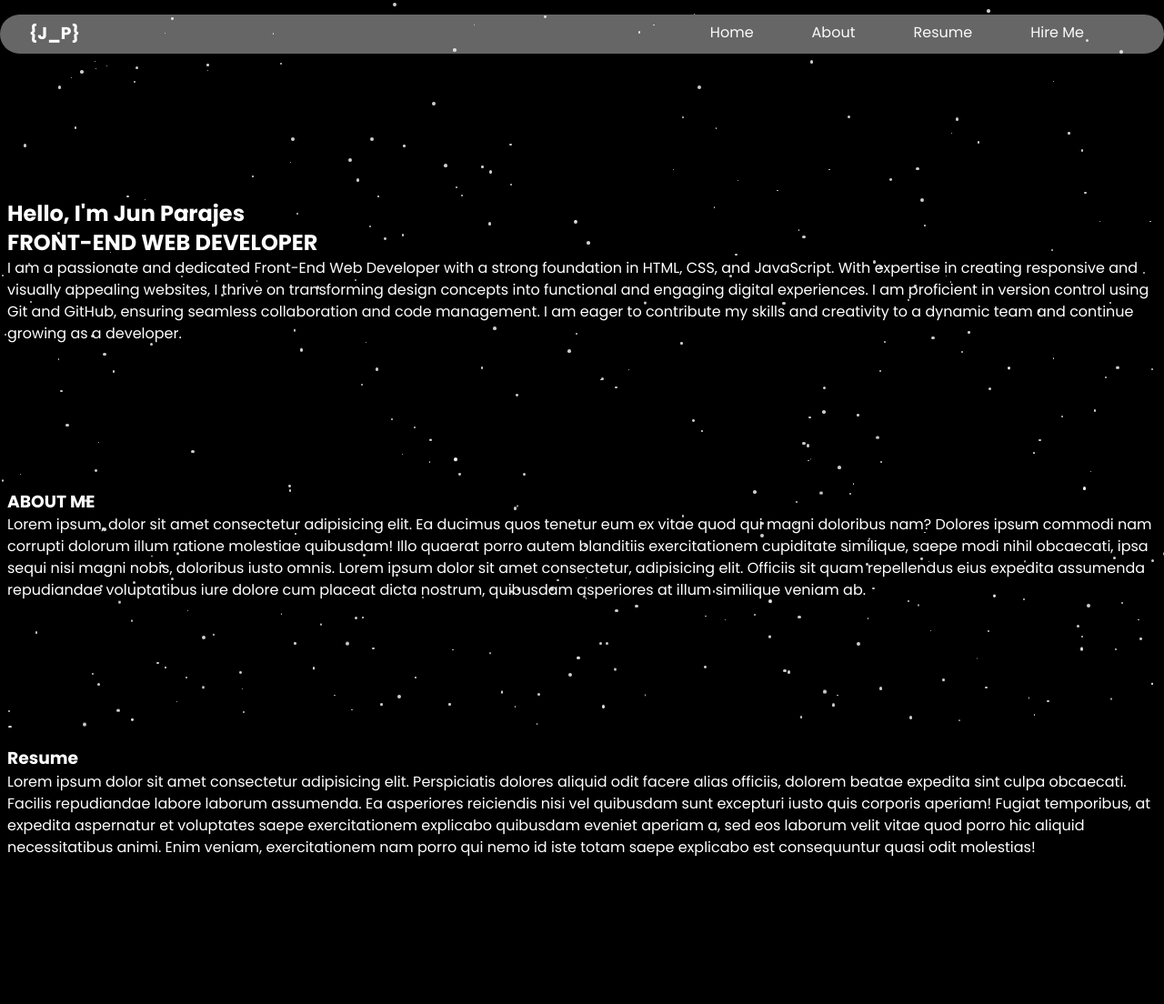
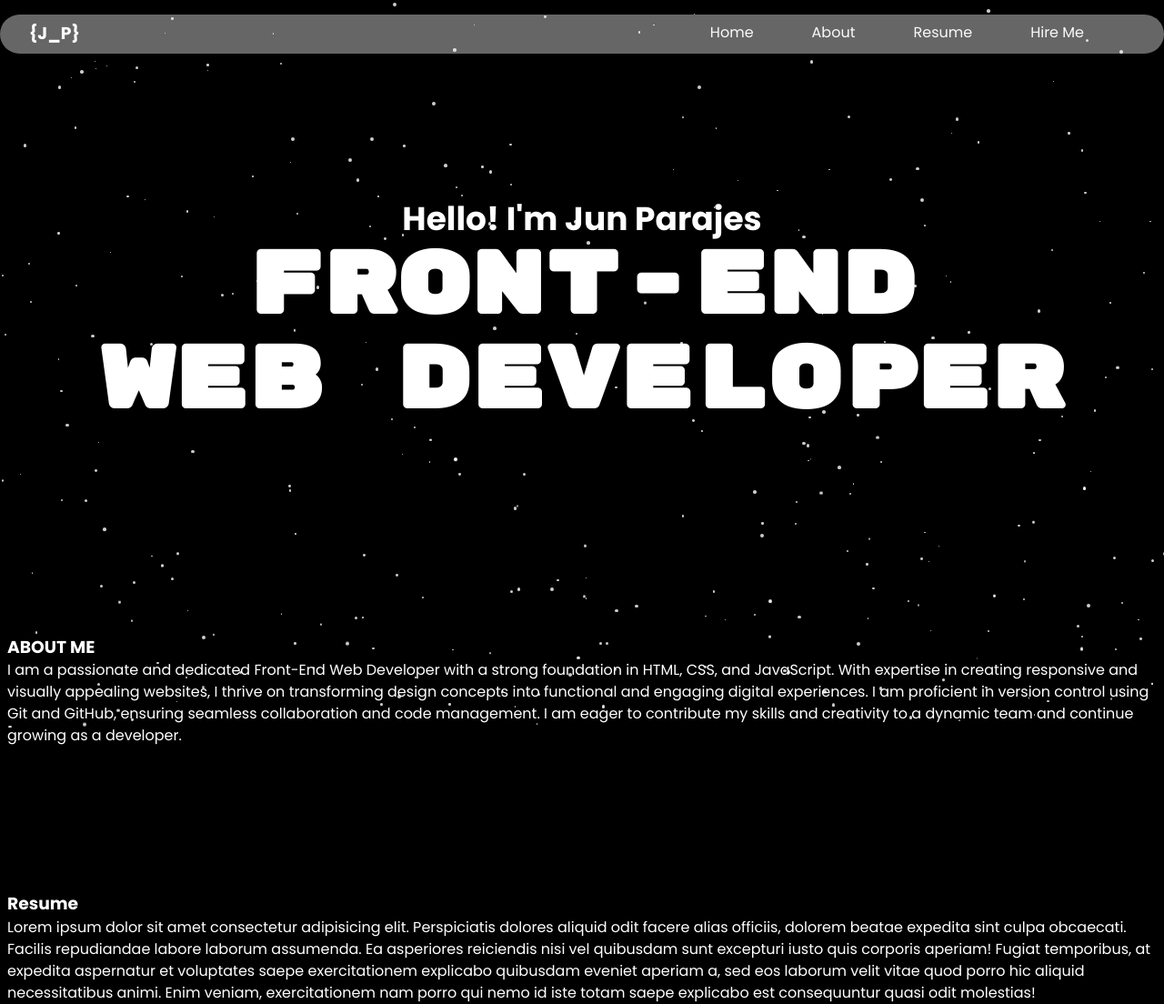
Before and after one commit to JunParajes/Webportfolio, a website built with Vite: page index.html in a window 1280 px wide. Shown: the whole page at 91% size. Before the commit the page ends 944 px from the top, so only its background shows below. Built offline with nearby package versions, Linux system fonts and the light colour scheme.

Commit message:
few updates

```diff
--- a/index.html
+++ b/index.html
@@ -70,8 +70,15 @@
 
     <!-- Hero Section -->
     <section class="container hero section">
-      <h2>Hello, I'm Jun Parajes</h2>
-      <h1 class="title">FRONT-END WEB DEVELOPER</h1>
+      <h3 class="myName" >Hello! I'm Jun Parajes</h3>
+      <h1 class="title">FRONT-END <br> WEB DEVELOPER</h1>
+
+    </section>
+    <!-- END of Hero Section -->
+
+    <!-- About Me Section -->
+    <section class="container section">
+      <h3>ABOUT ME</h3>
       <p>
         I am a passionate and dedicated Front-End Web Developer with a strong
         foundation in HTML, CSS, and JavaScript. With expertise in creating
@@ -80,23 +87,6 @@
         proficient in version control using Git and GitHub, ensuring seamless
         collaboration and code management. I am eager to contribute my skills
         and creativity to a dynamic team and continue growing as a developer.
-      </p>
-    </section>
-    <!-- END of Hero Section -->
-
-    <!-- About Me Section -->
-    <section class="container section">
-      <h3>ABOUT ME</h3>
-      <p>
-        Lorem ipsum, dolor sit amet consectetur adipisicing elit. Ea ducimus
-        quos tenetur eum ex vitae quod qui magni doloribus nam? Dolores ipsum
-        commodi nam corrupti dolorum illum ratione molestiae quibusdam! Illo
-        quaerat porro autem blanditiis exercitationem cupiditate similique,
-        saepe modi nihil obcaecati, ipsa sequi nisi magni nobis, doloribus iusto
-        omnis. Lorem ipsum dolor sit amet consectetur, adipisicing elit.
-        Officiis sit quam repellendus eius expedita assumenda repudiandae
-        voluptatibus iure dolore cum placeat dicta nostrum, quibusdam asperiores
-        at illum similique veniam ab.
       </p>
     </section>
     <!-- End of About Me Section -->
--- a/styles/hero.css
+++ b/styles/hero.css
@@ -1,5 +1,93 @@
+
+.hero {
+  display: block;
+  text-align: center;
+  /* border: 3px solid yellowgreen;  */
+  height: 20rem;
+}
+
+.myName {
+  font-size: small;
+}
+
+.title {
+  font-family: "Rubik Mono One", monospace;
+  font-size: var(--size-2xl)
+}
 
 
+/* xs */
+@media (min-width: 475px) {
+  .myName {
+    font-size: larger;
+  }
+
+  .title {
+    font-family: "Rubik Mono One", monospace;
+    font-size: var(--size-4xl)
+  }
+}
+
+
+/* sm */
+@media (min-width: 640px) {
+  .myName {
+    font-size: x-large;
+  }
+
+  .title {
+    font-family: "Rubik Mono One", monospace;
+    font-size: var(--size-5xl)
+  }
+}
+
+/* md */
+@media (min-width: 768px) {
+  .myName {
+    font-size: var(--size-2xl);
+  }
+
+  .title {
+    font-family: "Rubik Mono One", monospace;
+    font-size: var(--size-6xl)
+  }
+}
+
+/* lg */
+@media (min-width: 1024px) {
+  .myName {
+    font-size: var(--size-4xl);
+  }
+
+  .title {
+    font-family: "Rubik Mono One", monospace;
+    font-size: var(--size-7xl)
+  }
+}
+
+/* xl */
+@media (min-width: 1280px) {
+  .myName {
+    font-size: var(--size-4xl);
+  }
+
+  .title {
+    font-family: "Rubik Mono One", monospace;
+    font-size: var(--size-8xl)
+  }
+}
+
+/* 2xl */
+@media (min-width: 1536px) {
+  .myName {
+    font-size: var(--size-4xl);
+  }
+
+  .title {
+    font-family: "Rubik Mono One", monospace;
+    font-size: var(--size-8xl)
+  }
+}
 
 
 
--- a/styles/style.css
+++ b/styles/style.css
@@ -1,3 +1,5 @@
+/* Fonts */
+@import url('https://fonts.googleapis.com/css2?family=Rubik+Mono+One&display=swap');
 :root {
   /* Colore Palette */
   --clr-dark: #11113a;
```
